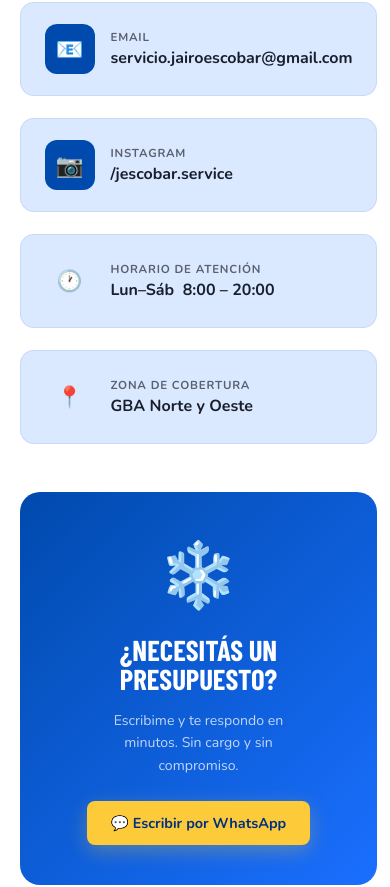
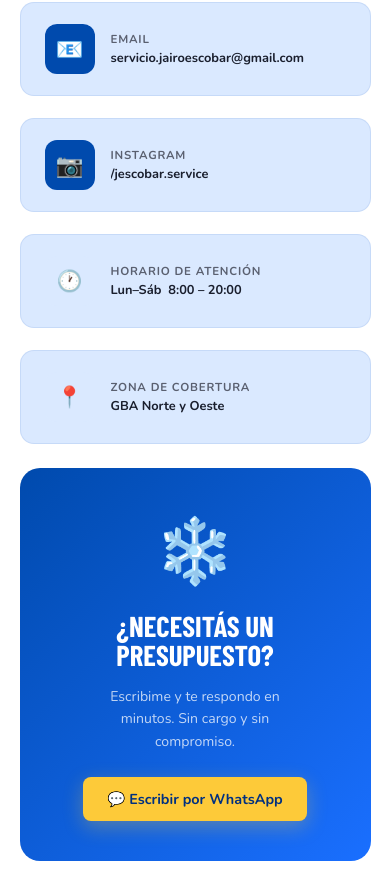
Before and after one commit to briannagamboa/jescobar_services, a plain HTML site: page index.html in a window 390 px wide. Shown: the part 3973-4860 px from the top of the page. Drawn offline with nearby package versions, Linux system fonts and the light colour scheme; a web font is replaced by a local one.

Commit message:
cambio en el style.css

```diff
--- a/css/styles.css
+++ b/css/styles.css
@@ -321,7 +321,9 @@
   background: var(--light-blue); border-radius: 14px; padding: 1.3rem 1.5rem;
   text-decoration: none; color: var(--text); transition: transform .2s, box-shadow .2s;
   border: 1px solid rgba(0,74,173,.09);
+  min-width: 0; overflow: hidden;
 }
+.contact-card > div:last-child { min-width: 0; overflow: hidden; }
 .contact-card:hover { transform: translateY(-3px); box-shadow: 0 8px 24px rgba(0,74,173,.12); }
 .contact-icon {
   width: 50px; height: 50px; border-radius: 12px; display: flex; align-items: center;
@@ -330,12 +332,13 @@
 .contact-icon.wa { background: #25D366; }
 .contact-icon.mail { background: var(--blue); }
 .contact-label { font-size: .72rem; font-weight: 700; color: var(--text-soft); text-transform: uppercase; letter-spacing: .07em; margin-bottom: .1rem; }
-.contact-value { font-weight: 700; font-size: 1rem; color: var(--text); }
+.contact-value { font-weight: 700; font-size: 0.80rem; color: var(--text); word-break: break-all; }
 
 .contact-visual {
   background: linear-gradient(135deg, var(--blue) 0%, #1a6fff 100%);
-  border-radius: 20px; padding: 2.5rem; display:inline-flex; flex-direction: column;
+  border-radius: 20px; padding: 2.5rem; display: flex; flex-direction: column;
   align-items: center; justify-content: center; gap: 1rem; text-align: center; min-height: 260px;
+  width: 100%; box-sizing: border-box;
 }
 .contact-visual .big-icon { font-size: 4rem; }
 .contact-visual h3 {
@@ -372,7 +375,7 @@
 @media (max-width: 900px) {
   .hero-inner { grid-template-columns: 1fr; }
   .hero-graphic { display: none; }
-  .contact-grid { grid-template-columns: 1fr; }
+  .contact-grid { grid-template-columns: 1fr; gap: 1.5rem; }
   .nav-links { display: none; }
   .hamburger { display: flex; }
 }
```
